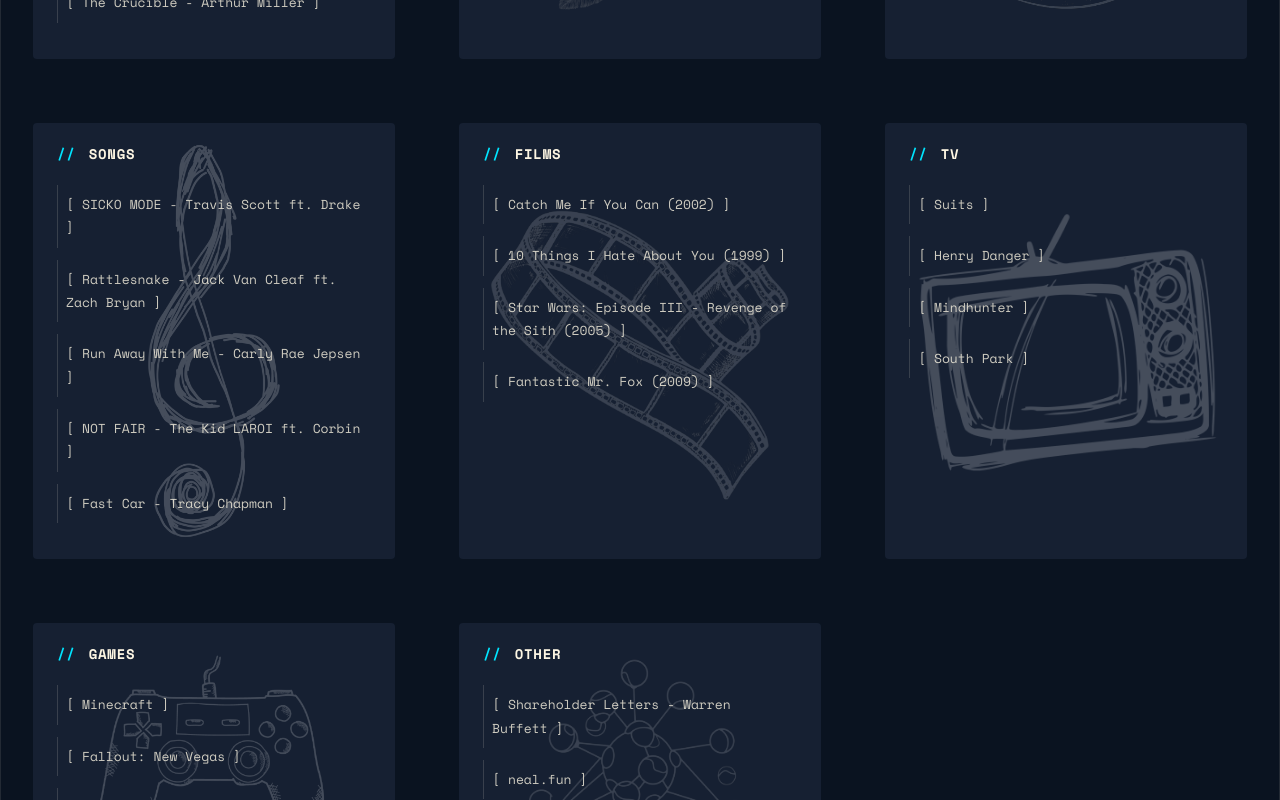
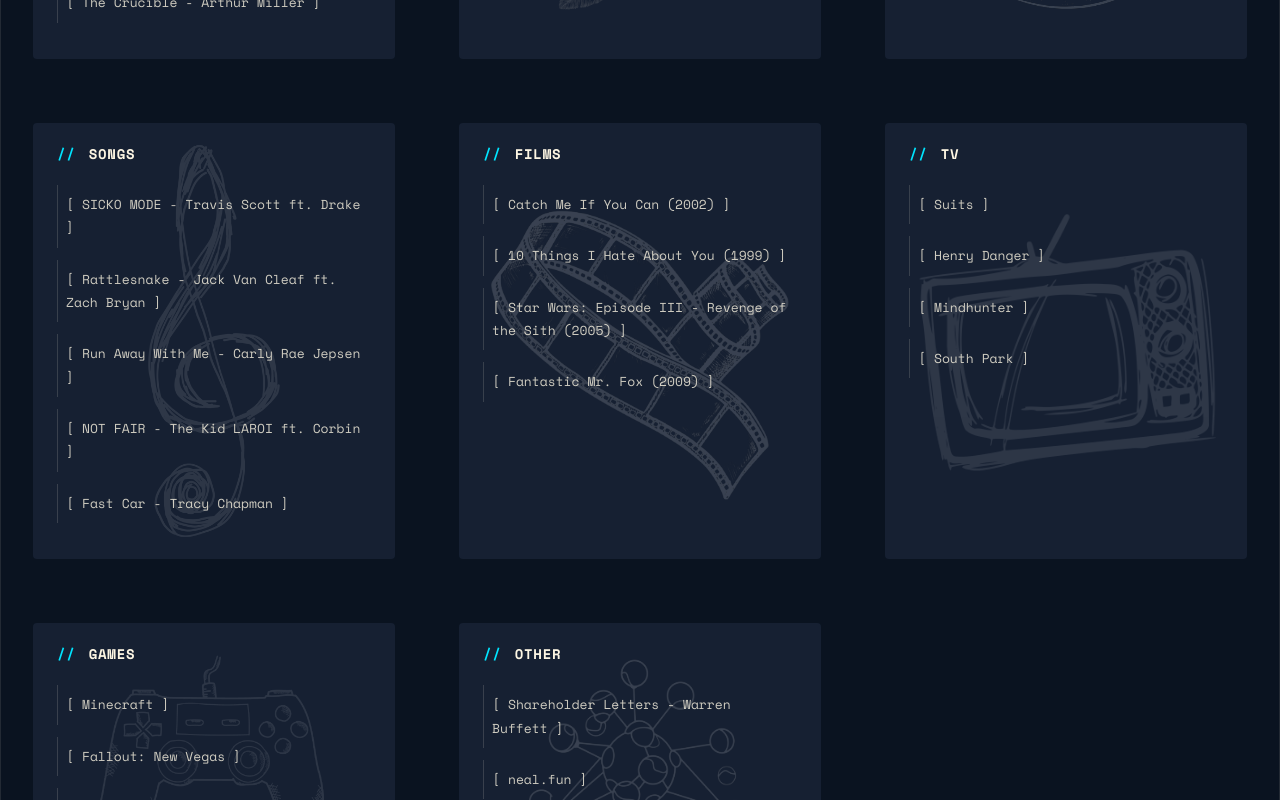
Before and after one commit to 12g3nd/12g3nd.github.io, a React (Vite) app: page /media in a window 1280 px wide. Shown: the part 600-1400 px from the top of the page. Built offline with nearby package versions, Linux system fonts and the light colour scheme.

Commit message:
update navigation diagnostics and media aesthetic

```diff
--- a/src/components/Navigation.tsx
+++ b/src/components/Navigation.tsx
@@ -9,7 +9,8 @@
   "> running diagnostics... critical error: caffeine levels low.",
   "> current aesthetic: brutalism x y2k.",
   "> location ping: robarts library, 12th floor. status: on the grind.",
-  "> fit check... evaluating... result: old money."
+  "> fit check... evaluating... result: old money.",
+  "> easter egg check... found one: most images are clickable."
 ];
 
 export default function Navigation() {
--- a/src/pages/Media.css
+++ b/src/pages/Media.css
@@ -1,4 +1,3 @@
-
 .media-grid {
   display: grid;
   grid-template-columns: repeat(auto-fit, minmax(280px, 1fr));
@@ -28,11 +27,10 @@
   z-index: 0;
 }
 
-/* Boost visibility for images that need more presence */
 .media-category[data-category="songs"] .media-category-backdrop,
 .media-category[data-category="tv"] .media-category-backdrop,
 .media-category[data-category="games"] .media-category-backdrop {
-  opacity: 0.2;
+  opacity: 0.1;
 }
 
 .media-category h3 {
```
